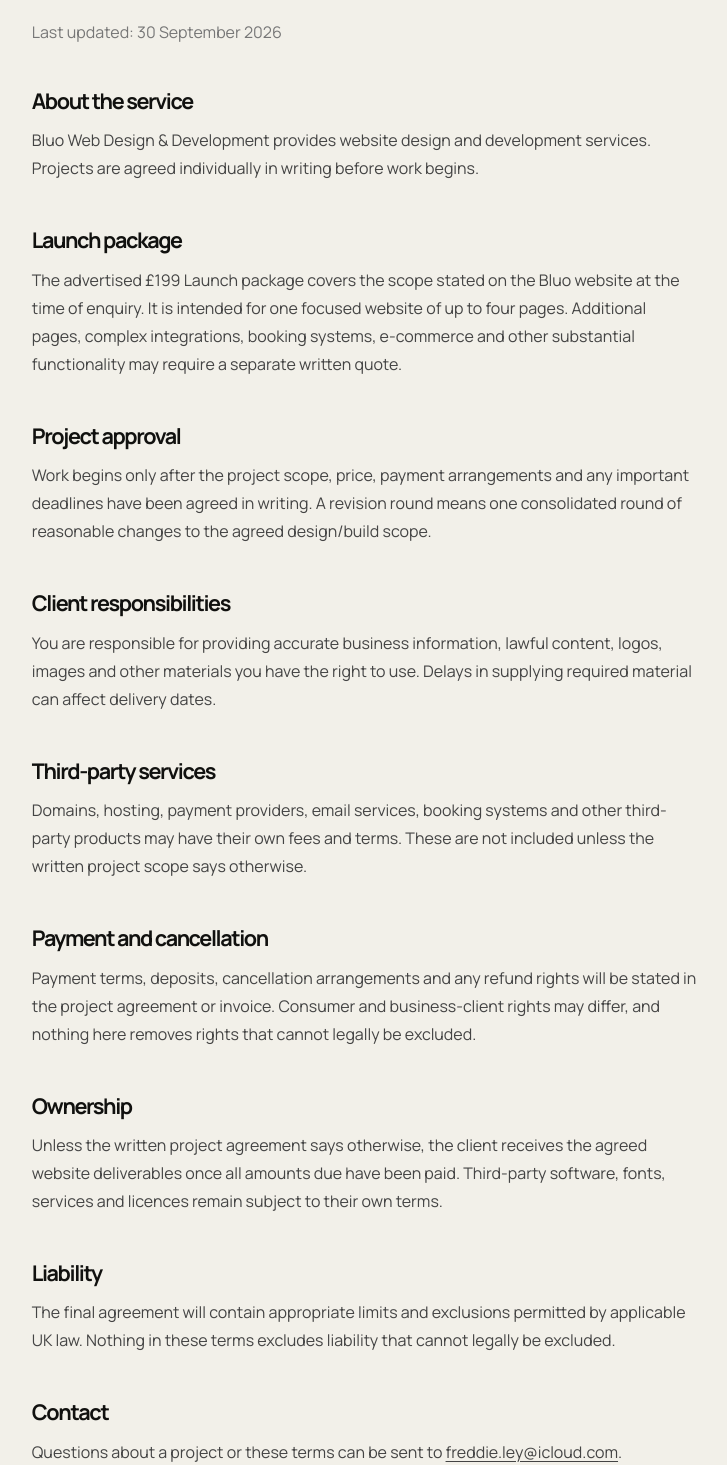
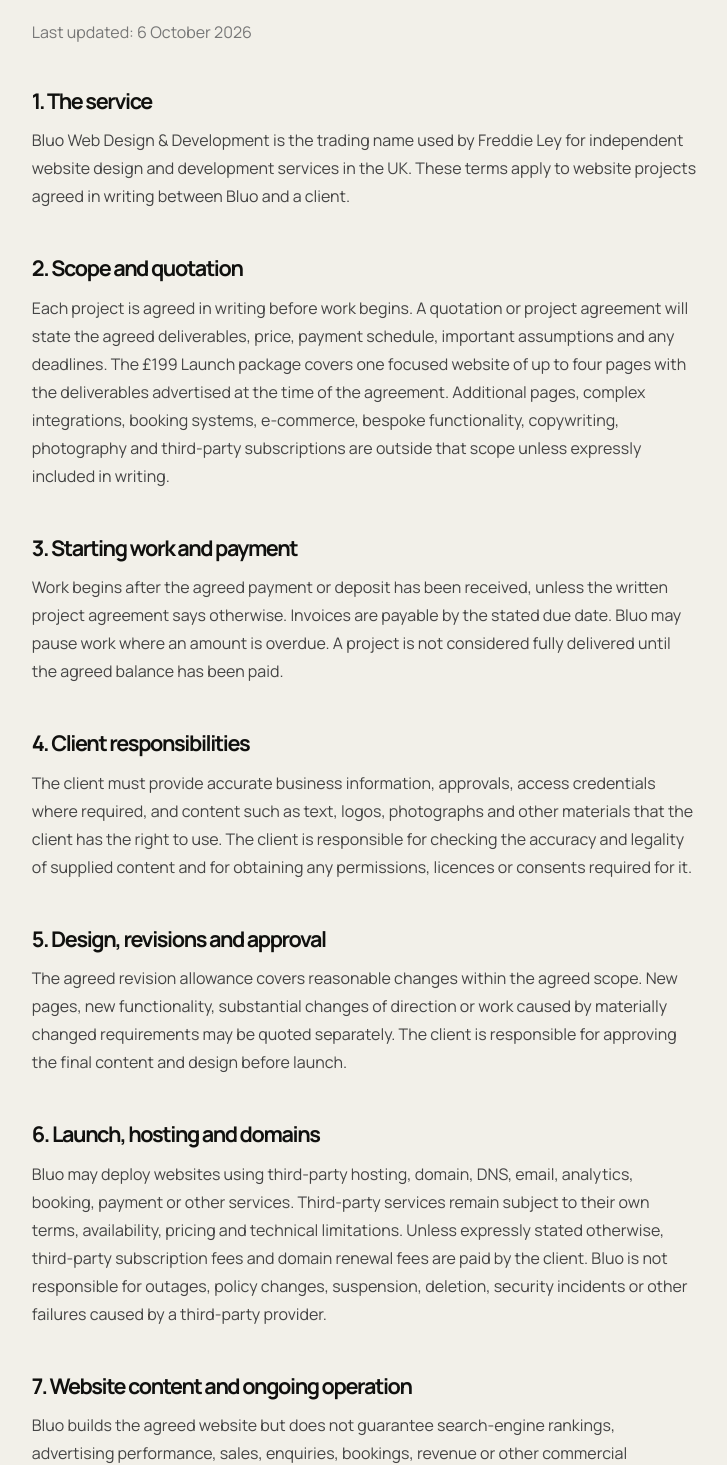
Before and after one commit to freddieley/Service-website, a Next.js app: page /terms in a window 1280 px wide. Shown: the part 345-1810 px from the top of the page, without its empty margins (275-1002 px from the left). Built offline with nearby package versions, Linux system fonts and the light colour scheme.

Commit message:
Strengthen production terms of service

```diff
--- a/app/terms/page.tsx
+++ b/app/terms/page.tsx
@@ -5,74 +5,154 @@
     <main className="legal-page">
       <Link href="/" className="legal-back">← Bluo</Link>
       <h1>Terms of service</h1>
-      <p className="legal-meta">Last updated: 30 September 2026</p>
+      <p className="legal-meta">Last updated: 6 October 2026</p>
 
-      <h2>About the service</h2>
+      <h2>1. The service</h2>
       <p>
-        Bluo Web Design &amp; Development provides website design and development services.
-        Projects are agreed individually in writing before work begins.
+        Bluo Web Design &amp; Development is the trading name used by Freddie Ley for
+        independent website design and development services in the UK. These terms apply
+        to website projects agreed in writing between Bluo and a client.
       </p>
 
-      <h2>Launch package</h2>
+      <h2>2. Scope and quotation</h2>
       <p>
-        The advertised £199 Launch package covers the scope stated on the Bluo website at the
-        time of enquiry. It is intended for one focused website of up to four pages. Additional
-        pages, complex integrations, booking systems, e-commerce and other substantial
-        functionality may require a separate written quote.
+        Each project is agreed in writing before work begins. A quotation or project
+        agreement will state the agreed deliverables, price, payment schedule, important
+        assumptions and any deadlines. The £199 Launch package covers one focused website
+        of up to four pages with the deliverables advertised at the time of the agreement.
+        Additional pages, complex integrations, booking systems, e-commerce, bespoke
+        functionality, copywriting, photography and third-party subscriptions are outside
+        that scope unless expressly included in writing.
       </p>
 
-      <h2>Project approval</h2>
+      <h2>3. Starting work and payment</h2>
       <p>
-        Work begins only after the project scope, price, payment arrangements and any important
-        deadlines have been agreed in writing. A revision round means one consolidated round of
-        reasonable changes to the agreed design/build scope.
+        Work begins after the agreed payment or deposit has been received, unless the
+        written project agreement says otherwise. Invoices are payable by the stated due
+        date. Bluo may pause work where an amount is overdue. A project is not considered
+        fully delivered until the agreed balance has been paid.
       </p>
 
-      <h2>Client responsibilities</h2>
+      <h2>4. Client responsibilities</h2>
       <p>
-        You are responsible for providing accurate business information, lawful content, logos,
-        images and other materials you have the right to use. Delays in supplying required
-        material can affect delivery dates.
+        The client must provide accurate business information, approvals, access credentials
+        where required, and content such as text, logos, photographs and other materials
+        that the client has the right to use. The client is responsible for checking the
+        accuracy and legality of supplied content and for obtaining any permissions,
+        licences or consents required for it.
       </p>
 
-      <h2>Third-party services</h2>
+      <h2>5. Design, revisions and approval</h2>
       <p>
-        Domains, hosting, payment providers, email services, booking systems and other
-        third-party products may have their own fees and terms. These are not included unless
-        the written project scope says otherwise.
+        The agreed revision allowance covers reasonable changes within the agreed scope.
+        New pages, new functionality, substantial changes of direction or work caused by
+        materially changed requirements may be quoted separately. The client is responsible
+        for approving the final content and design before launch.
       </p>
 
-      <h2>Payment and cancellation</h2>
+      <h2>6. Launch, hosting and domains</h2>
       <p>
-        Payment terms, deposits, cancellation arrangements and any refund rights will be stated
-        in the project agreement or invoice. Consumer and business-client rights may differ, and
-        nothing here removes rights that cannot legally be excluded.
+        Bluo may deploy websites using third-party hosting, domain, DNS, email, analytics,
+        booking, payment or other services. Third-party services remain subject to their
+        own terms, availability, pricing and technical limitations. Unless expressly stated
+        otherwise, third-party subscription fees and domain renewal fees are paid by the
+        client. Bluo is not responsible for outages, policy changes, suspension, deletion,
+        security incidents or other failures caused by a third-party provider.
       </p>
 
-      <h2>Ownership</h2>
+      <h2>7. Website content and ongoing operation</h2>
       <p>
-        Unless the written project agreement says otherwise, the client receives the agreed
-        website deliverables once all amounts due have been paid. Third-party software, fonts,
-        services and licences remain subject to their own terms.
+        Bluo builds the agreed website but does not guarantee search-engine rankings,
+        advertising performance, sales, enquiries, bookings, revenue or other commercial
+        outcomes. The client remains responsible for the accuracy and ongoing suitability
+        of business information, prices, opening hours, policies and legal notices after
+        launch.
       </p>
 
-      <h2>Liability</h2>
+      <h2>8. Security and backups</h2>
       <p>
-        The final agreement will contain appropriate limits and exclusions permitted by
-        applicable UK law. Nothing in these terms excludes liability that cannot legally be
-        excluded.
+        Bluo uses reasonable measures appropriate to the project, but no website, hosting
+        provider or internet connection can be guaranteed to be completely secure or
+        uninterrupted. The client is responsible for keeping its own copies of important
+        business content and records. Where a third-party platform provides backups or
+        recovery, those facilities are subject to that provider's terms.
       </p>
 
-      <h2>Contact</h2>
+      <h2>9. Intellectual property</h2>
       <p>
-        Questions about a project or these terms can be sent to{" "}
-        <a href="mailto:freddie.ley@icloud.com">freddie.ley@icloud.com</a>.
+        Unless the written project agreement says otherwise, ownership of the bespoke
+        website deliverables created specifically for the client passes to the client
+        after all amounts due have been paid. Bluo retains ownership of its pre-existing
+        tools, reusable code, methods, know-how and general components. Third-party
+        software, fonts, images, APIs and other licensed material remain subject to their
+        respective licences.
       </p>
 
+      <h2>10. Portfolio use</h2>
       <p>
-        <strong>Important:</strong> these are starter terms, not legal advice. Before taking paid
-        client work, replace this page with the final terms agreed for your business structure,
-        trading details and payment model.
+        After launch, Bluo may identify the client and display screenshots or links to
+        the completed website in its portfolio unless the written project agreement
+        expressly states that the project is confidential.
+      </p>
+
+      <h2>11. Cancellation and termination</h2>
+      <p>
+        Cancellation terms, deposits and any applicable refunds will be stated in the
+        written project agreement or invoice. Either party may terminate for a material
+        breach that is not remedied within a reasonable period after written notice.
+        Termination does not remove liability for amounts already properly due or rights
+        that have already accrued.
+      </p>
+
+      <h2>12. Liability</h2>
+      <p>
+        To the fullest extent permitted by law, Bluo will not be liable for indirect or
+        consequential loss, loss of profit, loss of revenue, loss of business, loss of
+        anticipated savings, loss of goodwill or loss of data arising from a project.
+        Subject to liabilities that cannot lawfully be limited or excluded, Bluo's total
+        aggregate liability arising from a project will not exceed the total fees paid
+        or payable for that project.
+      </p>
+      <p>
+        Nothing in these terms excludes or limits liability for death or personal injury
+        caused by negligence, fraud or fraudulent misrepresentation, or any other liability
+        that the law does not permit to be excluded or limited.
+      </p>
+
+      <h2>13. Client indemnity</h2>
+      <p>
+        The client is responsible for claims arising from materials, instructions or
+        content supplied by the client where Bluo's use of those materials was authorised
+        by the client and does not itself constitute the cause of the claim. This does not
+        limit any rights the client has under applicable law.
+      </p>
+
+      <h2>14. Events outside reasonable control</h2>
+      <p>
+        Bluo is not responsible for delay or failure caused by events outside reasonable
+        control, including outages, cyber incidents affecting providers, infrastructure
+        failures, changes to third-party services, natural events or other circumstances
+        that could not reasonably have been prevented.
+      </p>
+
+      <h2>15. Business and consumer clients</h2>
+      <p>
+        Bluo's service is primarily offered to businesses and other organisations. Where
+        a client is a consumer, nothing in these terms is intended to remove or restrict
+        any consumer right or protection that cannot lawfully be excluded.
+      </p>
+
+      <h2>16. Governing law</h2>
+      <p>
+        These terms and any project agreement are governed by the law of England and Wales,
+        and the courts of England and Wales have jurisdiction, subject to any mandatory
+        rights a client may have under applicable law.
+      </p>
+
+      <h2>17. Contact</h2>
+      <p>
+        Questions about these terms or a project can be sent to
+        <a href="mailto:freddie.ley@icloud.com">freddie.ley@icloud.com</a>.
       </p>
     </main>
   );
```
